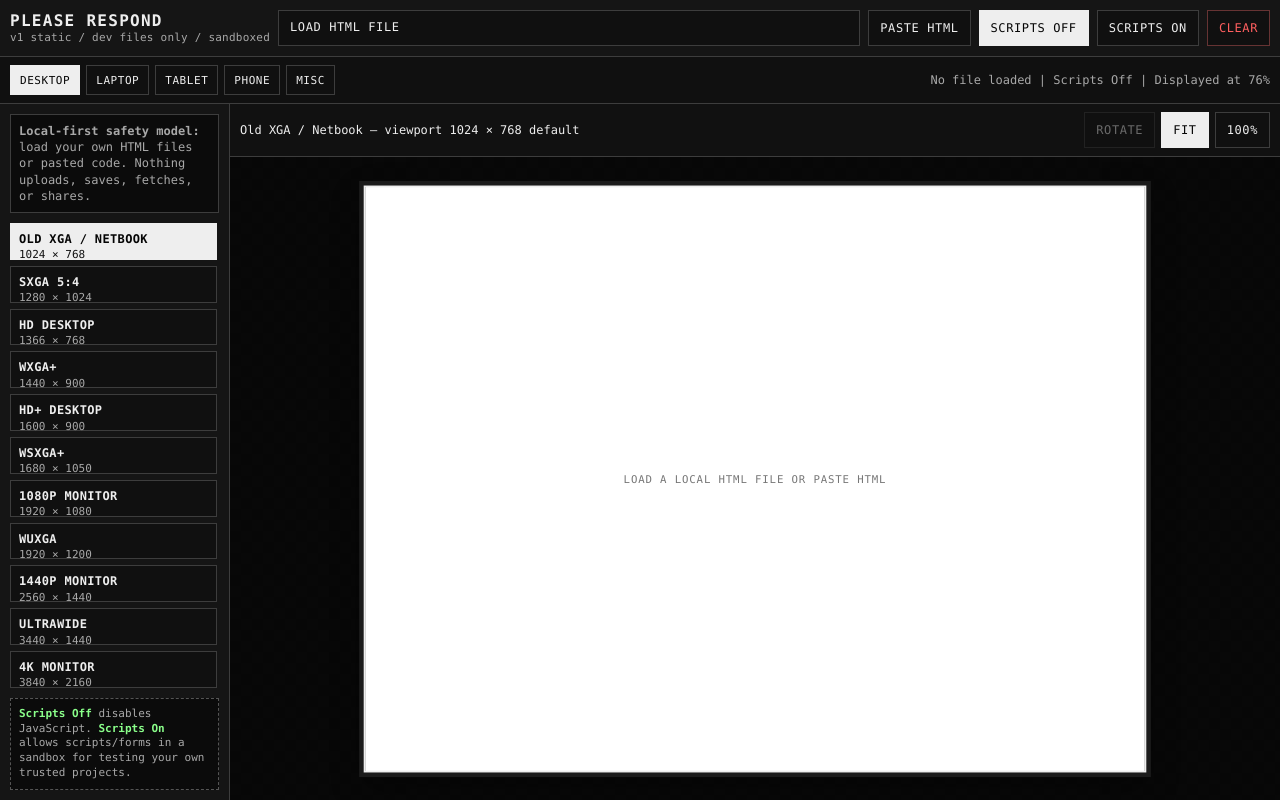
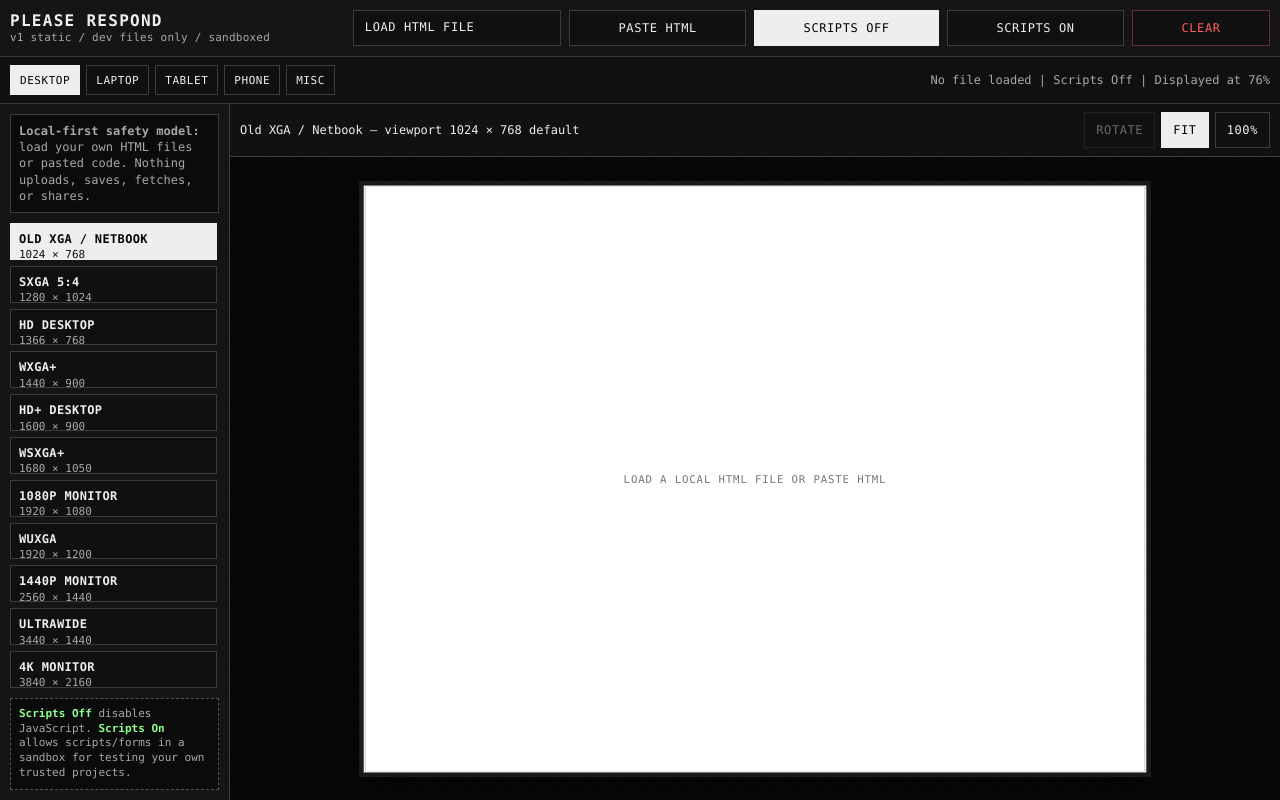
Before and after one commit to 577345663/577345663.github.io, a plain HTML site: page PleaseRespond.html in a window 1280 px wide. Drawn offline with Linux system fonts and the light colour scheme.

Commit message:
Update PleaseRespond.html

```diff
--- a/PleaseRespond.html
+++ b/PleaseRespond.html
@@ -21,7 +21,7 @@
   html,body{height:100%;margin:0;background:var(--bg);color:var(--text);font-family:ui-monospace,SFMono-Regular,Menlo,Consolas,"Liberation Mono",monospace;overflow:hidden;}
   button,input,textarea{font:inherit;}
   .app{height:100vh;display:grid;grid-template-rows:auto auto 1fr;background:linear-gradient(180deg,#0d0d0d,#050505);}
-  .topbar{display:grid;grid-template-columns:auto 1fr auto auto auto auto;gap:8px;align-items:center;padding:10px;border-bottom:1px solid var(--line);background:var(--panel);box-shadow:0 2px 12px var(--shadow);}
+  .topbar{display:grid;grid-template-columns:auto auto auto auto auto auto;gap:8px;align-items:center;padding:10px;border-bottom:1px solid var(--line);background:var(--panel);box-shadow:0 2px 12px var(--shadow);}
   .title{font-weight:900;letter-spacing:.08em;text-transform:uppercase;white-space:nowrap;}
   .subtitle{font-size:11px;color:var(--muted);margin-top:2px;letter-spacing:.02em;}
   .titlebox{line-height:1.05;}
```
